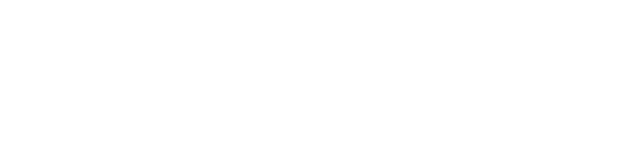
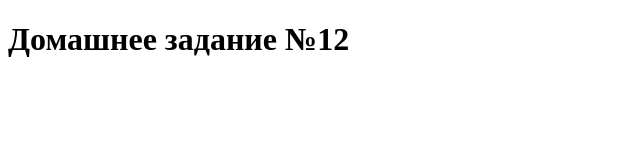
Before and after one commit to ArturMamaev/NevReposit, a plain HTML site: page index.html in a window 1280 px wide. Shown: the whole page, without its empty margins (0-640 px from the left). Drawn offline with Linux system fonts and the light colour scheme.

Commit message:
Добавил заголовок

```diff
--- a/index.html
+++ b/index.html
@@ -7,6 +7,7 @@
   <title>lesson_12</title>
 </head>
 <body>
+  <h1>Домашнее задание №12</h1>
 
 </body>
 </html>
```
